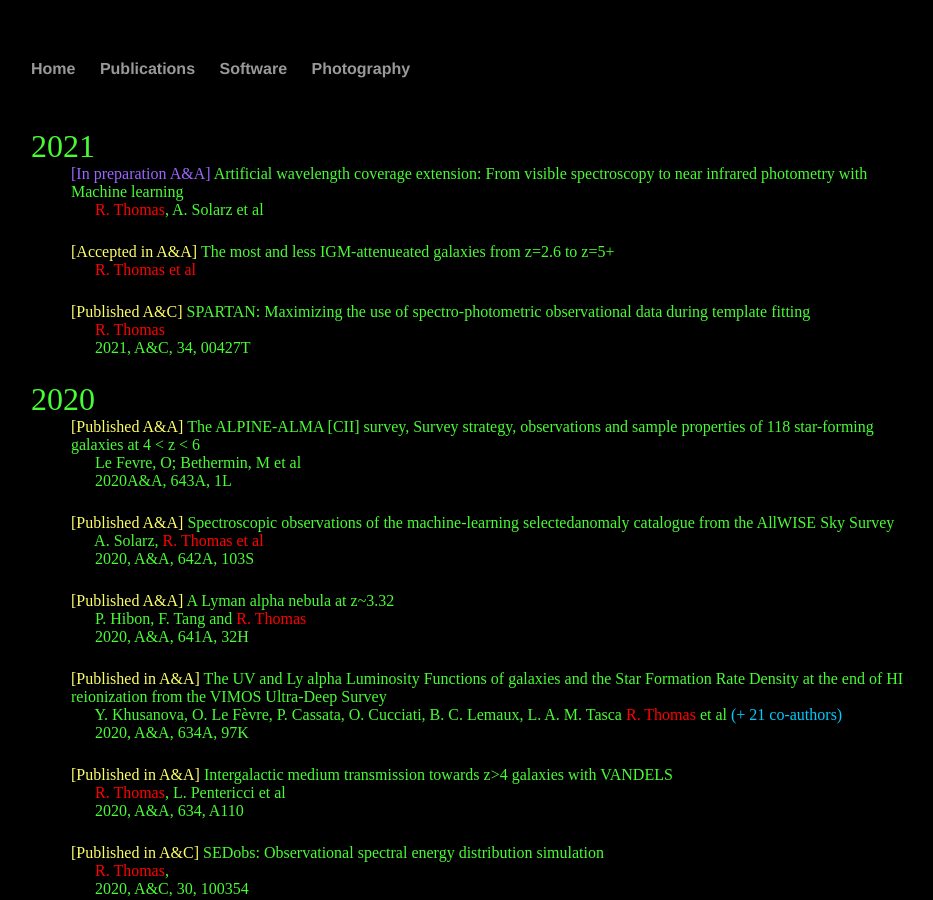
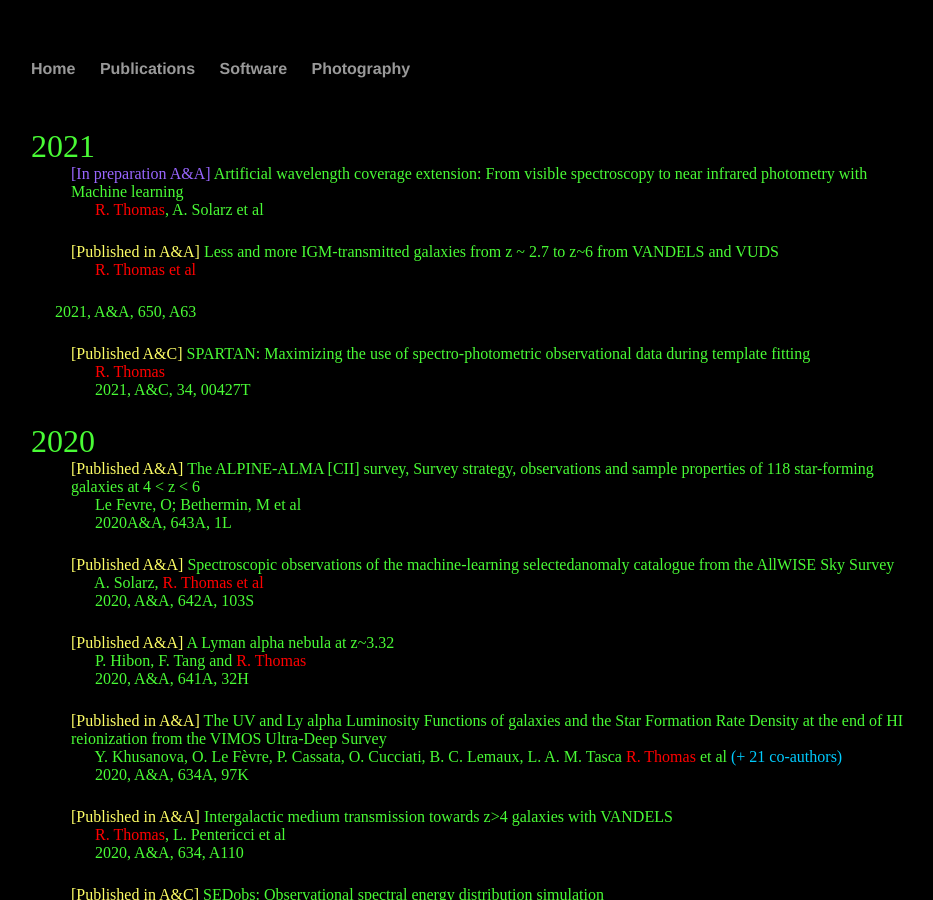
Before and after one commit to astrom-tom/astrom-tom.github.io, a Jekyll site: the page built from Papers/index.html, in a window 1280 px wide and 900 px high. Shown: the whole window, without its empty margins (161-1094 px from the left). Built offline with Jekyll 4.4.1, drawn with Linux system fonts in a browser that asks for light colours.

Commit message:
index.html

```diff
--- a/Papers/index.html
+++ b/Papers/index.html
@@ -14,8 +14,9 @@ div.a {  text-indent: 150px;}
   <dd> <span class='prep'>[In preparation A&A]</span> Artificial wavelength coverage extension: From visible spectroscopy to near infrared photometry with Machine learning <br>
      &nbsp;&nbsp;&nbsp;&nbsp;&nbsp; <span class='me'> R. Thomas</span>, A. Solarz et al</p> </dd>
 
-  <dd> <span class='acc'>[Accepted in A&A]</span> The most and less IGM-attenueated galaxies from z=2.6 to z=5+ <br>
+  <dd> <span class='acc'>[Published in A&A]</span> Less and more IGM-transmitted galaxies from z ~ 2.7 to z~6 from VANDELS and VUDS <br>
      &nbsp;&nbsp;&nbsp;&nbsp;&nbsp; <span class='me'>R. Thomas et al</span> </p> </dd>
+     &nbsp;&nbsp;&nbsp;&nbsp;&nbsp; 2021, A&A, 650, A63  </p>
 
 
   <dd> <span class='acc'>[Published A&C]</span> SPARTAN: Maximizing the use of spectro-photometric observational data during template fitting <br>
```
